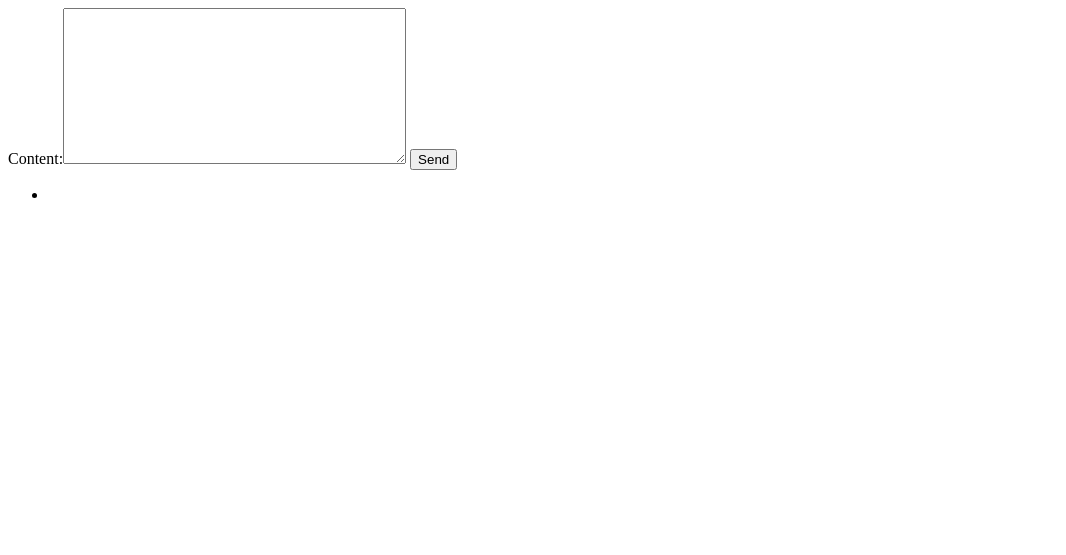
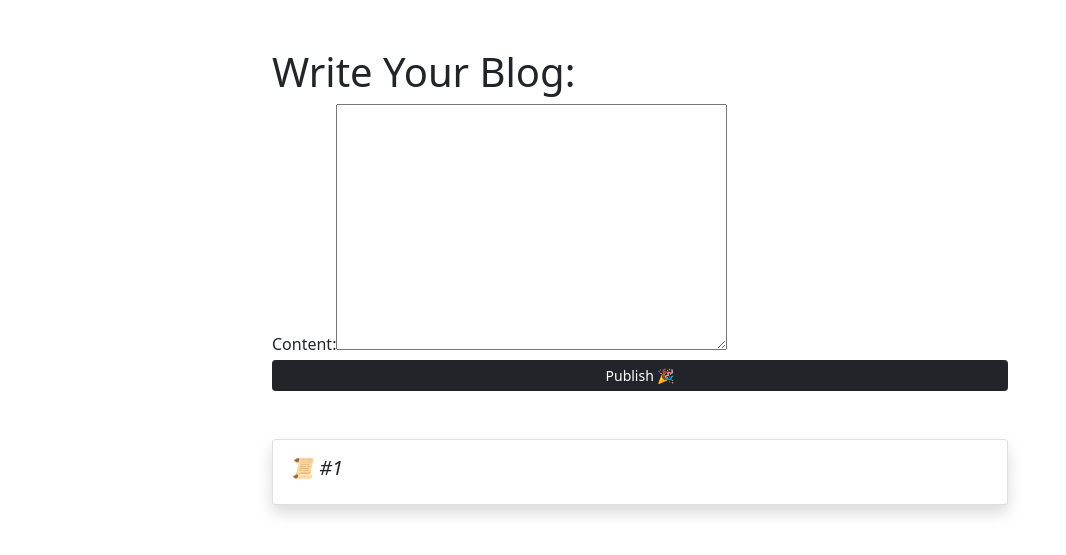
Before and after one commit to TareqMonwer/django-quill-blog, a Django app: page / in a window 1280 px wide. Before the commit the part shown is almost empty. Shown: the top 555 px of the page, without its empty margins (0-1066 px from the left). Run offline with Django 3.2, Linux system fonts and the light colour scheme; tables that the repository leaves empty hold one stand-in row (values such as "Sample post").

Commit message:
:sparkles: update readme and html-template with bootstrap-5, redirect after publishing a blog.

```diff
--- a/core/templates/post.html
+++ b/core/templates/post.html
@@ -4,24 +4,51 @@
     <meta charset="UTF-8">
     <meta http-equiv="X-UA-Compatible" content="IE=edge">
     <meta name="viewport" content="width=device-width, initial-scale=1.0">
-    <title>Document</title>
-    <head>
+    <title>Quill Blog</title>
+    <!-- CSS only -->
+    <link href="https://cdn.jsdelivr.net/npm/bootstrap@5.1.1/dist/css/bootstrap.min.css" rel="stylesheet" integrity="sha384-F3w7mX95PdgyTmZZMECAngseQB83DfGTowi0iMjiWaeVhAn4FJkqJByhZMI3AhiU" crossorigin="anonymous">
+
+    <!-- IMPORTANT LINE -->
     {{ form.media }}
 </head>
-</head>
 <body>
+    <div class="container">
+        <div class="row justify-content-center">
+            <div class="col-sm-12 col-md-8 my-5">
                 <form action="." method="post">
+                    <h1>Write Your Blog:</h1>
                     {% csrf_token %}
                     {{ form }}
-        <input type="submit" value="Send">
+                    <div class="d-grid">
+                        <input type="submit" value="Publish 🎉" class="btn btn-sm btn-dark mt-1">
+                    </div>
                 </form>
+            </div>
+        </div>
 
-    <ul>
+        <div class="row justify-content-center">
+            <div class="col-sm-12 col-md-8 justify-content-center">
+                <div class="row">
                     {% for post in posts %}
-            <li>
+                        <div class="col-sm-12 col-md-12">
+                            <div class="card mb-3 shadow">
+                                <div class="card-body">
+                                    <h5 class="card-title">
+                                        <i>📜 #{{ post.id }}</i>
+                                    </h5>
+                                    <div class="card-text">
+                                        <!-- IMPORTANT: add .html|safe after the model-field -->
                                         {{ post.content.html|safe }}
-            </li>
+                                    </div>
+                                </div>
+                            </div>
+                        </div>
+                    {% empty %}
+                        <h4>No blogs published so far.</h4>
                     {% endfor %}
-    </ul>
+                </div>
+            </div>
+        </div>
+    </div>
 </body>
 </html>
--- a/core/views.py
+++ b/core/views.py
@@ -1,5 +1,5 @@
 from django.http import HttpResponse
-from django.shortcuts import render
+from django.shortcuts import render, redirect
 from core.forms import CoreForm
 from core.models import Core
 
@@ -15,7 +15,7 @@
         ctx['form'] = form
         if form.is_valid:
             form.save()
-            return HttpResponse("Saved")
+            return redirect('/')
         else:
             return HttpResponse("data save failed")
     return render(request, 'post.html', ctx)
```
Also changed, not shown: README.md. Lines whose indentation alone changed are shown as unchanged.
